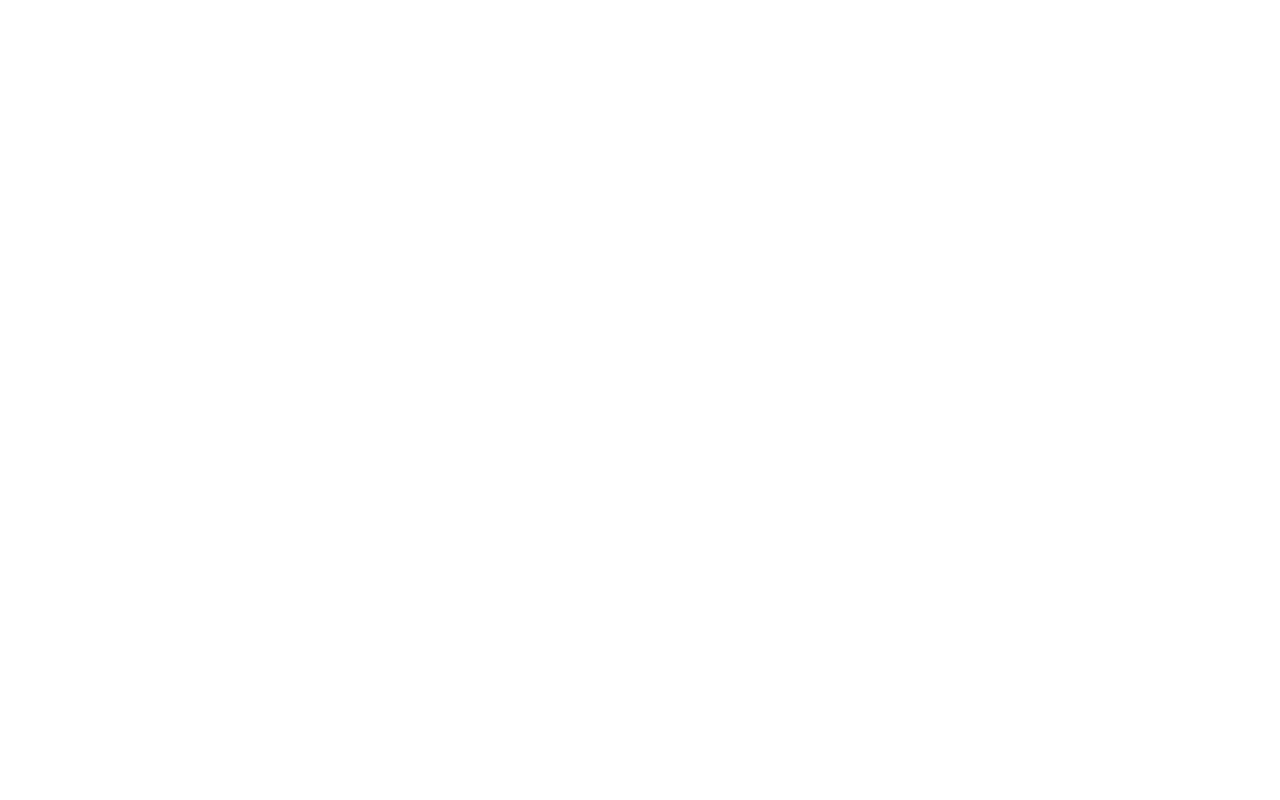
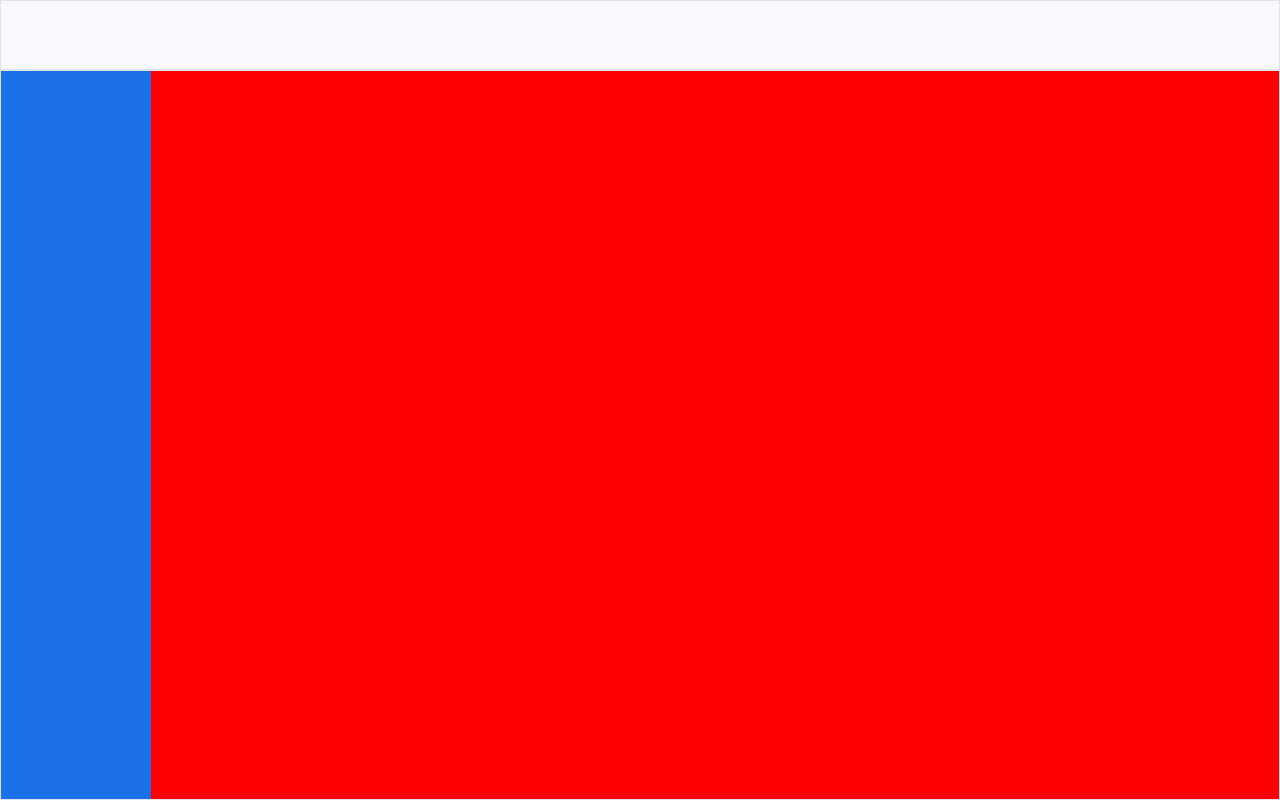
Before and after one commit to Vbortone99/html-css-bootstrap-dashboard, a plain HTML site: page index.html in a window 1280 px wide. Drawn offline with nearby package versions, Linux system fonts and the light colour scheme.

Commit message:
first layout structure

```diff
--- a/css/style.css
+++ b/css/style.css
@@ -1,4 +1,37 @@
+/* COLORS PALETTE */
+:root{
+    --color-bg-nav:#1b72e8;
+    --color-bg-main:#f8f9fa;
+    --color-bg-card-title:#f7f7f7;
+    --color-bg-search:#e5e5e5;
+}
+/* FONTS */
 body{
+    font-family: 'Roboto', sans-serif;
     font-family: 'Montserrat', sans-serif;
-    font-family: 'Roboto', sans-serif;
 }
+/* UTILITIES */
+.wrap{
+    background-color: var(--color-bg-main);
+    width: 100%;
+    height: 100vh;
+}
+header{
+    width: 100%;
+    height: 70px;
+}
+/* MAIN SECTION */
+main{
+    width: 100%;
+    height: calc(100% - 70px);
+}
+#sidebar{
+    width: 150px;
+    background-color: var(--color-bg-nav);
+    height: 100%;
+}
+#main-content{
+    width: calc(100% - 150px);
+    overflow-y: auto;
+    background-color: red;
+}
--- a/index.html
+++ b/index.html
@@ -12,7 +12,20 @@
     <title>Dashboard</title>
 </head>
 <body>
+    <div class="wrap">
+        <header class="border">
 
+        </header>
+        <main class="border d-flex">
+            <div id="sidebar"></div>
+            <div id="main-content">
+                <div id="main-nav">
+
+                </div>
+                </div>
+            </div>
+        </main>
+    </div>
     <script src="https://cdn.jsdelivr.net/npm/@popperjs/core@2.11.8/dist/umd/popper.min.js" integrity="sha384-I7E8VVD/ismYTF4hNIPjVp/Zjvgyol6VFvRkX/vR+Vc4jQkC+hVqc2pM8ODewa9r" crossorigin="anonymous"></script>
     <script src="https://cdn.jsdelivr.net/npm/bootstrap@5.3.2/dist/js/bootstrap.min.js" integrity="sha384-BBtl+eGJRgqQAUMxJ7pMwbEyER4l1g+O15P+16Ep7Q9Q+zqX6gSbd85u4mG4QzX+" crossorigin="anonymous"></script>
 </body>
```
